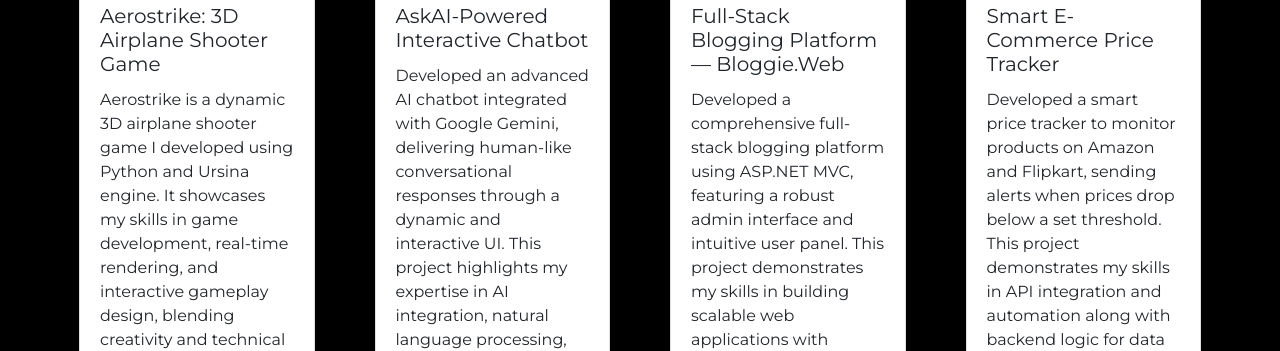
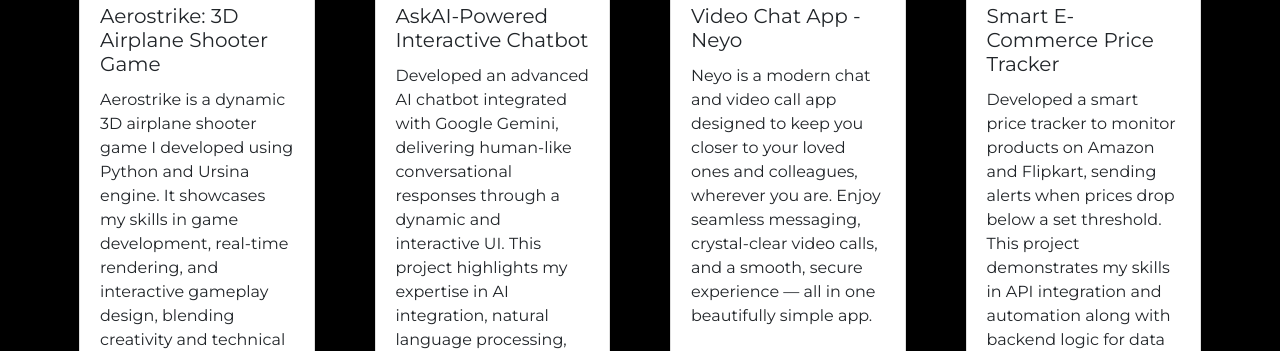
Before and after one commit to yshshi/newportfolio, a plain HTML site: page index.html in a window 1280 px wide. Shown: the part 2617-2968 px from the top of the page. Drawn offline with nearby package versions, Linux system fonts and the light colour scheme; no server answers; a web font is replaced by a local one.

Commit message:
Update index.html -- added neyo project in my project section

```diff
--- a/index.html
+++ b/index.html
@@ -189,9 +189,9 @@
             <div class="card">
               <img src="login.jpg" alt="login-image">
               <div class="card-body">
-                <h5 class="card-title">Full-Stack Blogging Platform — Bloggie.Web</h5>
-            <p class="card-text">Developed a comprehensive full-stack blogging platform using ASP.NET MVC, featuring a robust admin interface and intuitive user panel. This project demonstrates my skills in building scalable web applications with dynamic content management, and rich user interactions.</p>
-            <a href="https://github.com/yshshi/bloggie.web">
+                <h5 class="card-title">Video Chat App - Neyo</h5>
+            <p class="card-text">Neyo is a modern chat and video call app designed to keep you closer to your loved ones and colleagues, wherever you are. Enjoy seamless messaging, crystal-clear video calls, and a smooth, secure experience — all in one beautifully simple app.</p>
+            <a href="https://github.com/yshshi/neyo">
              <button type="button" class="btn btn-outline-dark btn-lg bottombut" id="playbtn">
               <i class="fa-sharp fa-solid fa-right-to-bracket"></i> Bloggie.Web </button>
             </a>
```
